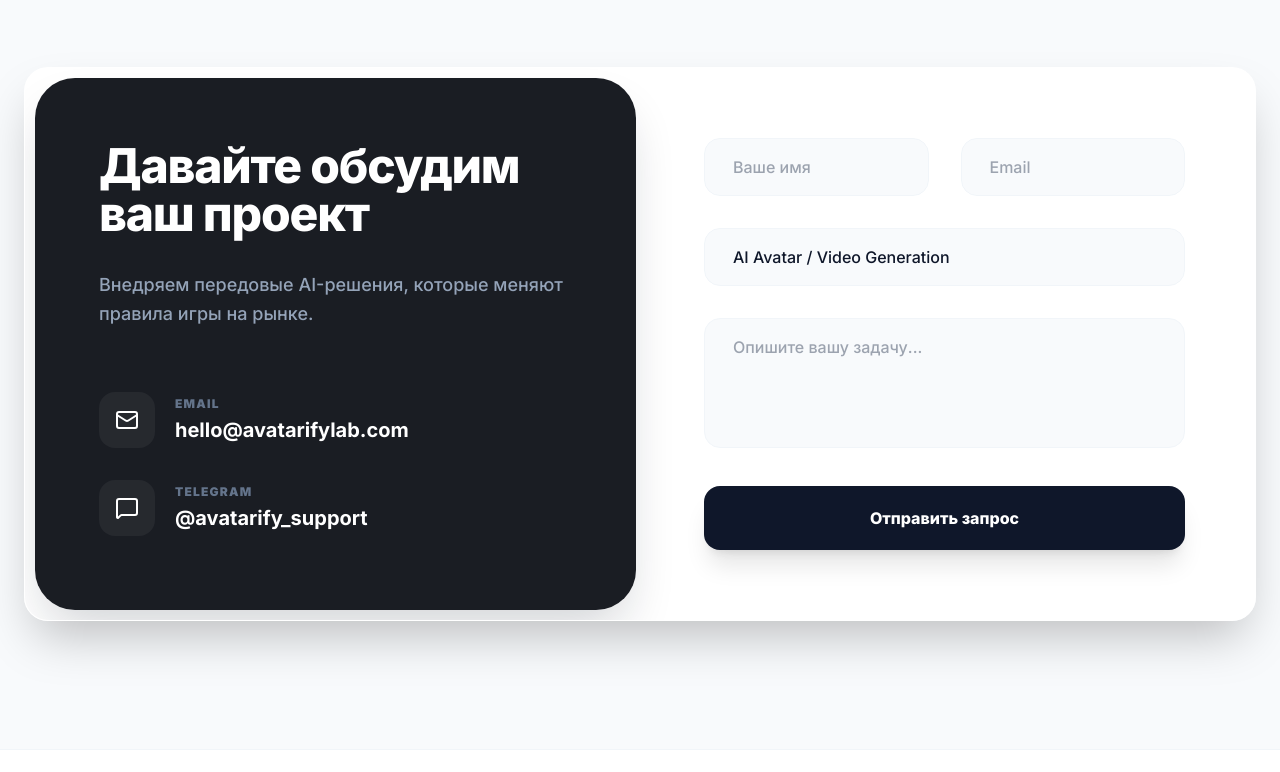
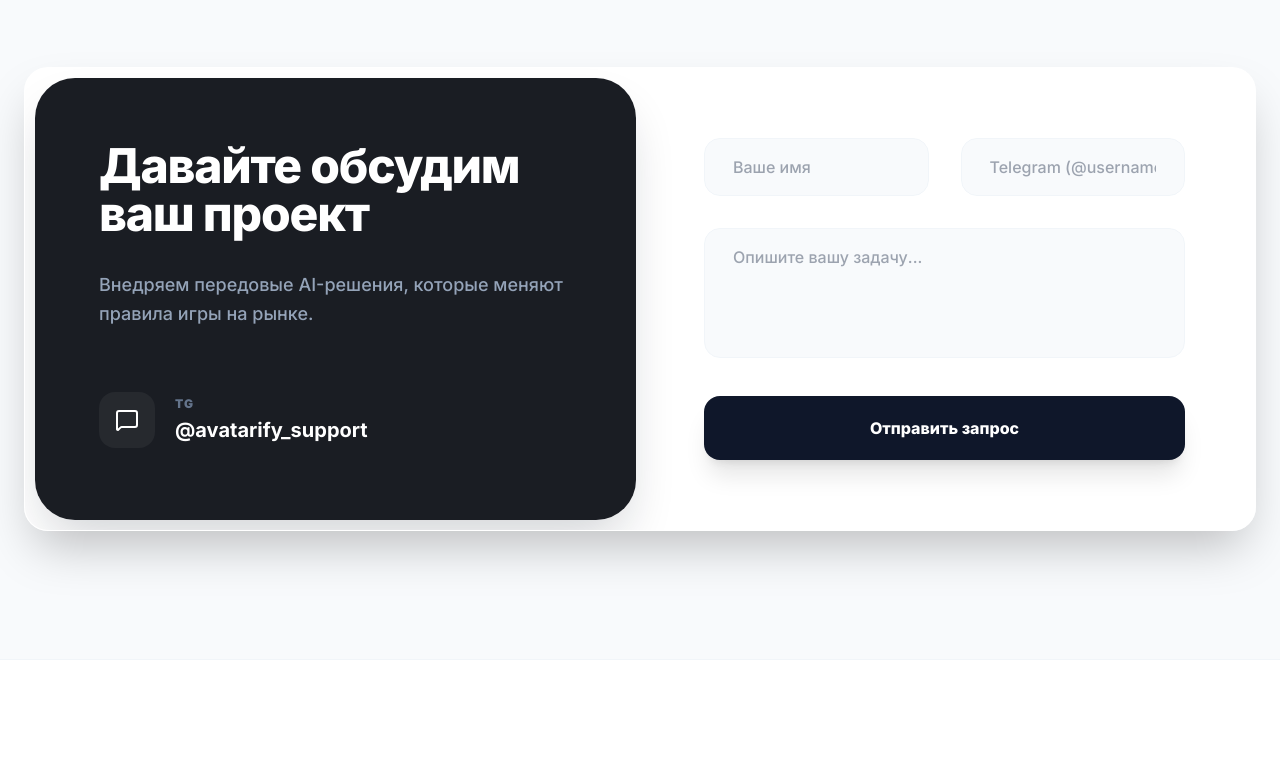
Before and after one commit to TemRuslan/ailab, a plain HTML site: page index.html in a window 1280 px wide. Shown: the part 3680-4452 px from the top of the page. Drawn offline with nearby package versions, Linux system fonts and the light colour scheme.

Commit message:
smaii change

```diff
--- a/index.html
+++ b/index.html
@@ -386,12 +386,8 @@
                             <p class="text-slate-400 text-lg mb-16 font-medium leading-relaxed">Внедряем передовые AI-решения, которые меняют правила игры на рынке.</p>
                             <div class="space-y-8">
                                 <div class="flex items-center gap-5">
-                                    <div class="w-14 h-14 bg-white/5 rounded-2xl flex items-center justify-center text-white"><i data-lucide="mail"></i></div>
-                                    <div><p class="text-xs text-slate-500 uppercase font-black tracking-widest mb-1">Email</p><p class="text-xl font-bold">hello@avatarifylab.com</p></div>
-                                </div>
-                                <div class="flex items-center gap-5">
                                     <div class="w-14 h-14 bg-white/5 rounded-2xl flex items-center justify-center text-white"><i data-lucide="message-square"></i></div>
-                                    <div><p class="text-xs text-slate-500 uppercase font-black tracking-widest mb-1">Telegram</p><p class="text-xl font-bold">@avatarify_support</p></div>
+                                    <div><p class="text-xs text-slate-500 uppercase font-black tracking-widest mb-1">TG</p><p class="text-xl font-bold">@avatarify_support</p></div>
                                 </div>
                             </div>
                         </div>
@@ -401,14 +397,8 @@
                         <form class="space-y-8" onsubmit="event.preventDefault(); alert('Спасибо! Запрос отправлен.')">
                             <div class="grid md:grid-cols-2 gap-8">
                                 <input type="text" placeholder="Ваше имя" class="w-full px-7 py-4 bg-slate-50 border border-slate-100 rounded-2xl outline-none font-medium">
-                                <input type="email" placeholder="Email" class="w-full px-7 py-4 bg-slate-50 border border-slate-100 rounded-2xl outline-none font-medium">
+                                <input type="text" placeholder="Telegram (@username)" class="w-full px-7 py-4 bg-slate-50 border border-slate-100 rounded-2xl outline-none font-medium">
                             </div>
-                            <select class="w-full px-7 py-4 bg-slate-50 border border-slate-100 rounded-2xl outline-none font-medium appearance-none">
-                                <option>AI Avatar / Video Generation</option>
-                                <option>Mobile App Development</option>
-                                <option>Voice AI Agent</option>
-                                <option>Другое</option>
-                            </select>
                             <textarea placeholder="Опишите вашу задачу..." rows="4" class="w-full px-7 py-4 bg-slate-50 border border-slate-100 rounded-2xl outline-none resize-none font-medium"></textarea>
                             <button type="submit" class="w-full py-5 bg-slate-900 text-white rounded-2xl font-extrabold hover:bg-indigo-600 transition-all shadow-xl">Отправить запрос</button>
                         </form>
```
